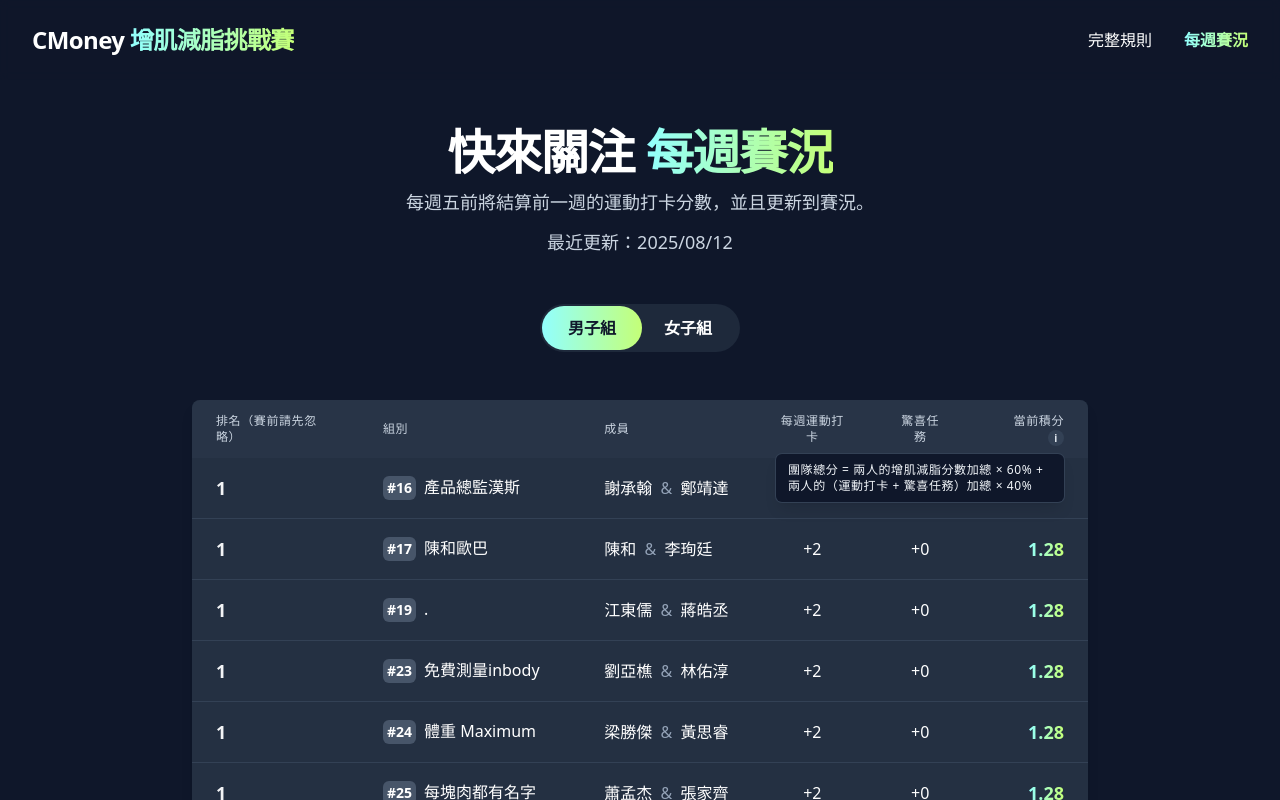
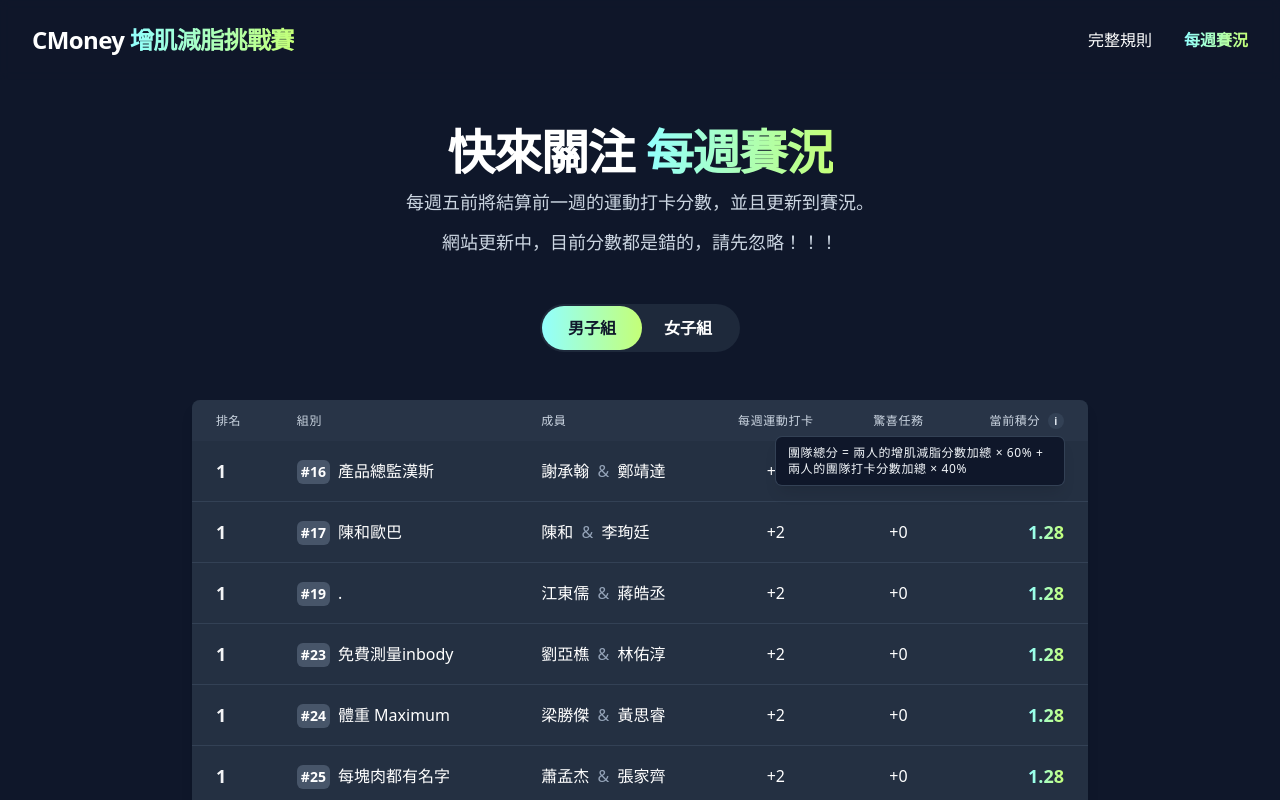
Before and after one commit to LouieWeng/cmoney-fitness-challenge, a React (Vite) app: page /#/ranking in a window 1280 px wide. Both pictures are taken after a click on the button "顯示說明". Shown: the top 800 px of the page. Built offline with nearby package versions, Linux system fonts and the light colour scheme.

Commit message:
Update RankingPage.tsx

```diff
--- a/pages/RankingPage.tsx
+++ b/pages/RankingPage.tsx
@@ -14,7 +14,7 @@ const getTrophyIcon = (rank: number) => {
 
 const gradientText = 'bg-gradient-to-r from-[#92FFFE] to-[#C4FF77] text-transparent bg-clip-text';
 
-/** 當前積分：兩人的增肌減脂分數加總 × 60% ＋ 兩人的（運動打卡 + 驚喜任務）加總 × 40% */
+/** 當前積分：兩人的增肌減脂分數加總 × 60% ＋ 兩人的團隊打卡分數加總 × 40% */
 const getTotal = (t: Team): number => {
   // points = 兩人的增肌減脂分數加總（你的資料已是兩人加總）
   const body = (t.points ?? 0) * 0.6;
@@ -61,7 +61,7 @@ const RankingPage: React.FC = () => {
         <p className="mt-3 max-w-2xl mx-auto text-lg text-slate-300">
           每週五前將結算前一週的運動打卡分數，並且更新到賽況。
         </p>
-        <p className="mt-3 max-w-2xl mx-auto text-lg text-slate-300">最近更新：2025/08/12</p>
+        <p className="mt-3 max-w-2xl mx-auto text-lg text-slate-300">網站更新中，目前分數都是錯的，請先忽略！！！</p>
       </section>
 
       {/* ====== 男女子組頁籤（保持你原本樣式） ====== */}
@@ -99,7 +99,7 @@ const RankingPage: React.FC = () => {
               <thead className="bg-slate-700/50">
                 <tr>
                   <th className="px-6 py-3 text-left text-xs font-medium text-slate-300 uppercase tracking-wider">
-                    排名（賽前請先忽略）
+                    排名
                   </th>
                   <th className="px-6 py-3 text-left text-xs font-medium text-slate-300 uppercase tracking-wider">
                     組別
@@ -128,7 +128,7 @@ const RankingPage: React.FC = () => {
                       </button>
                       {showScoreTip && (
                         <div className="absolute right-0 mt-2 w-72 text-left whitespace-normal bg-slate-900 text-slate-100 text-xs px-3 py-2 rounded-md shadow-lg ring-1 ring-slate-700 z-50">
-                          團隊總分 = 兩人的增肌減脂分數加總 × 60% + 兩人的（運動打卡 + 驚喜任務）加總 × 40%
+                          團隊總分 = 兩人的增肌減脂分數加總 × 60% + 兩人的團隊打卡分數加總 × 40%
                         </div>
                       )}
                     </span>
```
